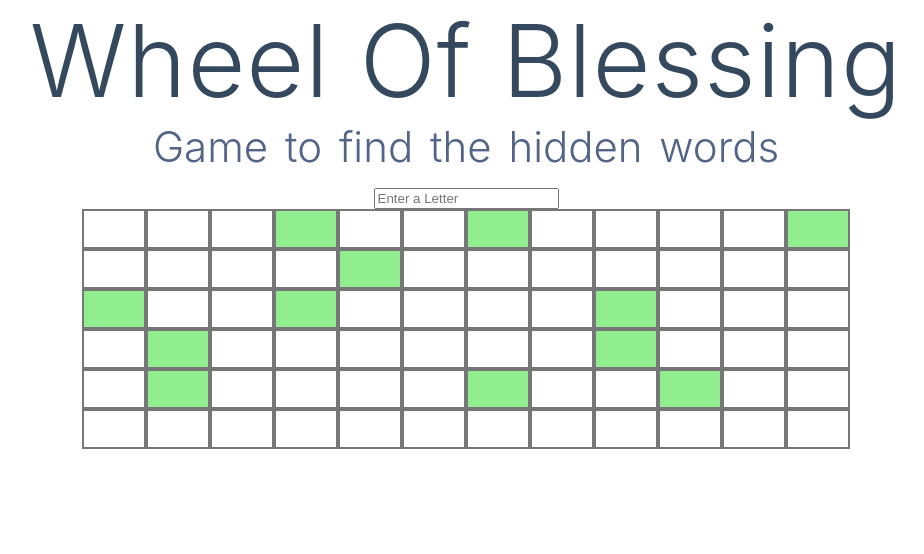
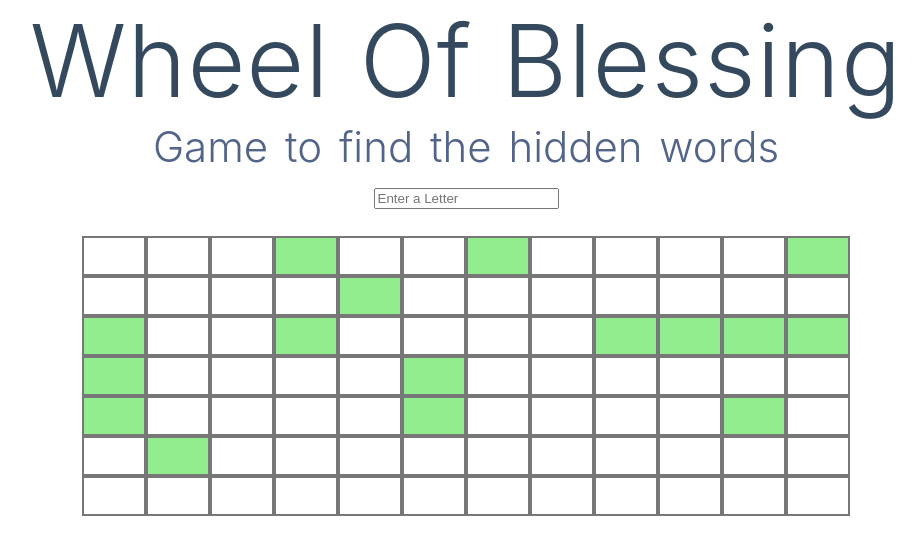
Before and after one commit to Jordan-Work/wheel-of-blessing, a Nuxt app: page / in a window 1280 px wide. Shown: the top 554 px of the page, without its empty margins (174-1098 px from the left). Built offline with nearby package versions, Linux system fonts and the light colour scheme.

Commit message:
adding phrase foundLetter logic and styling

```diff
--- a/components/GameContainer.vue
+++ b/components/GameContainer.vue
@@ -1,11 +1,11 @@
 <template>
   <div>
-    <input id="letter-input" placeholder="Enter a Letter">
-    <p>{{statement}}</p>
-
+    <input class="letter-input" v-model="typedLetter" placeholder="Enter a Letter">
+    <p>{{foundLetterPhrase}}</p>
     <Game-Grid :gridWidth="gridWidth"
       :gridHeight="gridHeight"
-      :message="defaultStatement" />
+      :message="defaultStatement"
+      :foundLetters="foundLetter"/>
   </div>
 </template>
 
@@ -14,19 +14,64 @@ import { mapState } from 'vuex'
 import  GameGrid from './GameGrid.Vue'
 
 export default {
-
+  created() {
+    this.$store.commit('updateStatement');
+  },
   components: {
     GameGrid
   },
+  data() {
+    return {
+        typedLetter: '',
+        notFound: false
+      }
+  },
   computed: {
     ...mapState(['defaultStatement']),
+    foundLetter() {
+      /**
+       * used to compute what letters are found commit only new ones to the store
+       * also updates the logic used for foundLetterPhrase()
+       */
+      this.notFound = false;
+      let statement = this.$store.state.defaultStatement.replace(/\s/g, '').split('')
+      let found = statement.filter((letter) => this.typedLetter.toLowerCase() === letter.toLowerCase());
+
+      // TODO: regex Logic could also be added here to prevent passing non words ie /\w/g
+      let alreadyFound = this.$store.state.lettersFound.filter((letter) => this.typedLetter.toLowerCase() === letter.toLowerCase());
+
+      if (found.length && !alreadyFound.length) {
+        this.$store.commit('addLettersFound', found[0]);
+      } else {
+        this.notFound = true;
+      }
+      this.typedLetter = '';
+      return found.length ? found : '';
+    },
+    foundLetterPhrase() {
+      /**
+       * returns a phrase only when new letters are typed
+       * also handles if a space is typed in
+       */
+      if (this.typedLetter === '' || this.typedLetter === ' ') {
+        return '';
+      }
+      return this.notFound ? `There are ${this.foundLetter.length} ${this.foundLetter[0]}'s` : `There are no ${this.typedLetter}'s`;
+    },
     gridWidth() {
       return this.$store.state.minimumGridSize;
     },
     gridHeight() {
       // calc the grid rows for the size of the statement
-      return this.$store.state.defaultStatement.length / this.gridWidth + 1;
+      let columns = this.$store.state.defaultStatement.length / this.gridWidth + 1;
+      return Math.ceil(columns);
     },
   },
 }
 </script>
+
+<style>
+  .letter-input {
+    margin-bottom: 2em;
+  }
+</style>
```
